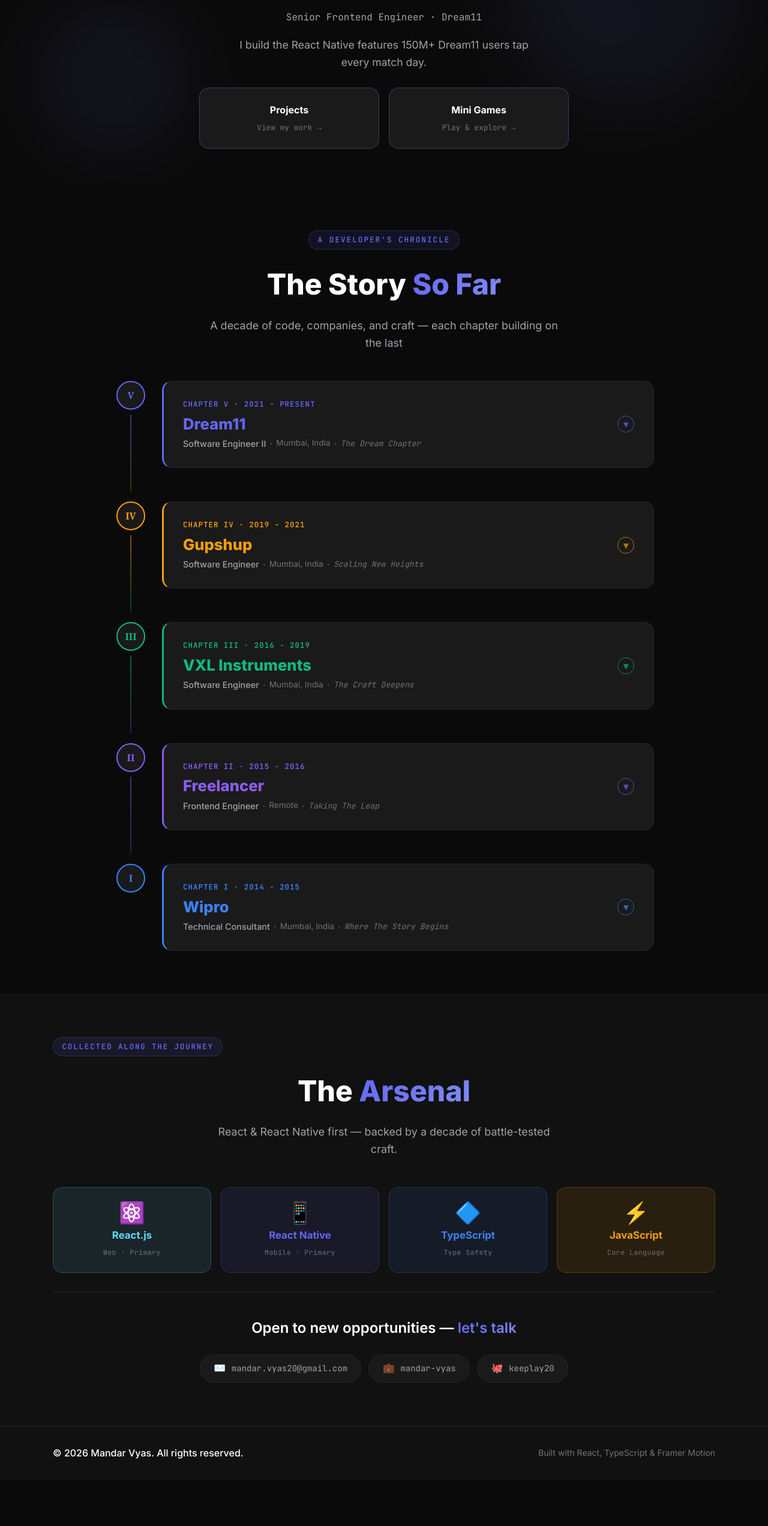
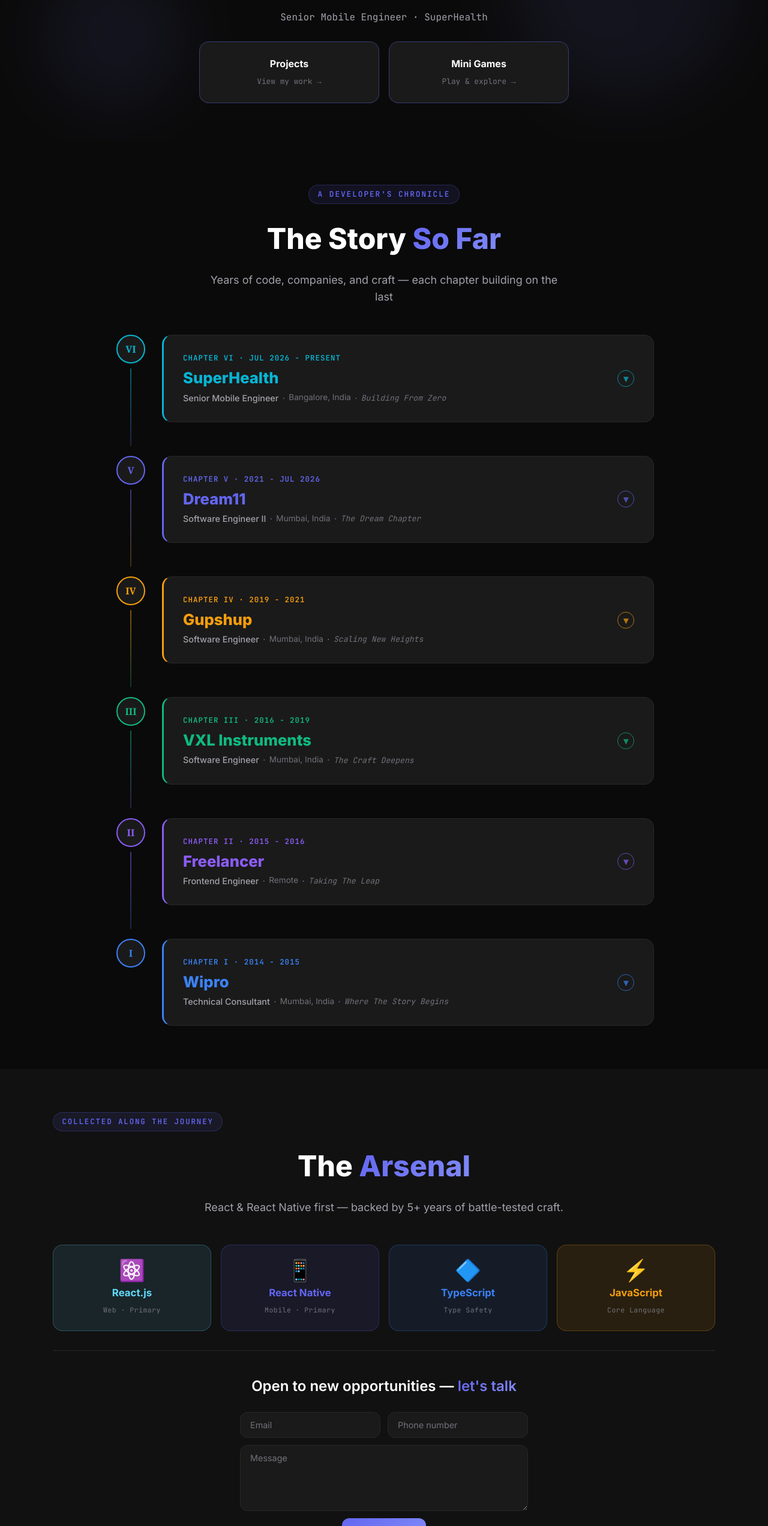
Before and after one commit to keeplay20/portfolio, a React (Create React App) app: page / in a window 1280 px wide. Shown: the part 249-2793 px from the top of the page at 60% size. Before the commit the page ends 2716 px from the top, so only its background shows below. Built offline with nearby package versions, Linux system fonts and the light colour scheme.

Commit message:
fix: portfolio

```diff
--- a/package.json
+++ b/package.json
@@ -23,6 +23,11 @@
   "devDependencies": {
     "gh-pages": "^6.0.0",
     "typescript": "^5.9.3"
+  },
+  "overrides": {
+    "react-scripts": {
+      "typescript": "$typescript"
+    }
   },
   "scripts": {
     "start": "react-scripts start",
--- a/public/index.html
+++ b/public/index.html
@@ -23,7 +23,7 @@
       href="https://fonts.googleapis.com/css2?family=Inter:wght@300;400;500;600;700;800;900&family=JetBrains+Mono:wght@300;400;500;600;700;800&display=swap"
       rel="stylesheet"
     />
-    <title>Mandar Vyas - Senior Frontend Engineer</title>
+    <title>Mandar Vyas - Senior Mobile Engineer</title>
 
     <!-- Open Graph -->
     <meta property="og:title" content="Mandar Vyas | React Native Developer Portfolio" />
--- /dev/null
+++ b/src/components/ContactForm/ContactForm.css
@@ -0,0 +1,79 @@
+.contact-form {
+  position: relative;
+  display: grid;
+  gap: 0.75rem;
+  max-width: 480px;
+  margin: 0 auto 2rem;
+  text-align: left;
+}
+
+.contact-form__input {
+  width: 100%;
+  padding: 0.75rem 1rem;
+  font-family: inherit;
+  font-size: 0.9rem;
+  color: var(--text-primary);
+  background: var(--card-bg);
+  border: 1px solid var(--border-color);
+  border-radius: var(--radius-lg);
+  transition: border-color 0.2s ease, box-shadow 0.2s ease;
+}
+
+.contact-form__input::placeholder {
+  color: var(--text-muted);
+}
+
+.contact-form__input:focus {
+  outline: none;
+  border-color: var(--accent-color);
+  box-shadow: 0 0 0 3px rgba(99, 102, 241, 0.2);
+}
+
+.contact-form__message {
+  resize: vertical;
+  min-height: 110px;
+}
+
+.contact-form__trap {
+  position: absolute;
+  left: -9999px;
+  width: 1px;
+  height: 1px;
+  opacity: 0;
+}
+
+.contact-form__submit {
+  justify-self: center;
+  min-width: 140px;
+}
+
+.contact-form__submit:disabled {
+  opacity: 0.6;
+  cursor: wait;
+}
+
+.contact-form__status {
+  min-height: 1.25rem;
+  font-size: 0.85rem;
+  text-align: center;
+}
+
+.contact-form__status--sent {
+  color: var(--success-color);
+}
+
+.contact-form__status--error {
+  color: var(--error-color);
+}
+
+@media (min-width: 480px) {
+  .contact-form {
+    grid-template-columns: 1fr 1fr;
+  }
+
+  .contact-form__message,
+  .contact-form__submit,
+  .contact-form__status {
+    grid-column: 1 / -1;
+  }
+}
--- /dev/null
+++ b/src/components/ContactForm/ContactForm.tsx
@@ -0,0 +1,92 @@
+import React, { useState } from "react";
+import "./ContactForm.css";
+
+type Status = "idle" | "sending" | "sent" | "error";
+
+const FALLBACK_ERROR = "Something went wrong. Please try again.";
+
+const ContactForm: React.FC = () => {
+  const [status, setStatus] = useState<Status>("idle");
+  const [error, setError] = useState("");
+
+  const handleSubmit = async (e: React.FormEvent<HTMLFormElement>) => {
+    e.preventDefault();
+    const form = e.currentTarget;
+    setStatus("sending");
+    setError("");
+
+    try {
+      const res = await fetch("/api/contact", {
+        method: "POST",
+        headers: { "Content-Type": "application/json" },
+        body: JSON.stringify(Object.fromEntries(new FormData(form))),
+      });
+      const data = await res.json().catch(() => ({}));
+      if (!res.ok) throw new Error(data.error || FALLBACK_ERROR);
+      form.reset();
+      setStatus("sent");
+    } catch (err) {
+      setError(err instanceof Error ? err.message : FALLBACK_ERROR);
+      setStatus("error");
+    }
+  };
+
+  return (
+    <form className="contact-form" onSubmit={handleSubmit}>
+      <input
+        className="contact-form__input"
+        type="email"
+        name="email"
+        placeholder="Email"
+        aria-label="Email"
+        autoComplete="email"
+        maxLength={254}
+        required
+      />
+      <input
+        className="contact-form__input"
+        type="tel"
+        name="phone"
+        placeholder="Phone number"
+        aria-label="Phone number"
+        autoComplete="tel"
+        minLength={7}
+        maxLength={20}
+        required
+      />
+      <textarea
+        className="contact-form__input contact-form__message"
+        name="message"
+        placeholder="Message"
+        aria-label="Message"
+        rows={4}
+        maxLength={5000}
+        required
+      />
+      <input
+        className="contact-form__trap"
+        type="text"
+        name="website"
+        tabIndex={-1}
+        autoComplete="off"
+        aria-hidden="true"
+      />
+      <button
+        type="submit"
+        className="btn btn-primary contact-form__submit"
+        disabled={status === "sending"}
+      >
+        {status === "sending" ? "Sending…" : "Send"}
+      </button>
+      <p
+        className={`contact-form__status contact-form__status--${status}`}
+        aria-live="polite"
+      >
+        {status === "sent" && "Thanks! I'll get back to you soon."}
+        {status === "error" && error}
+      </p>
+    </form>
+  );
+};
+
+export default ContactForm;
--- a/src/components/Hero/Hero.tsx
+++ b/src/components/Hero/Hero.tsx
@@ -38,7 +38,7 @@ const Hero: React.FC<HeroProps> = ({ onProjectsClick, onGamesClick }) => {
           {/* Badge */}
           <motion.div className="hero__badge" variants={itemVariants}>
             <span className="hero__badge-dot" />
-            10 years · React &amp; React Native
+            5 years · React &amp; React Native
           </motion.div>
 
           {/* Headline */}
@@ -48,12 +48,7 @@ const Hero: React.FC<HeroProps> = ({ onProjectsClick, onGamesClick }) => {
 
           {/* Role */}
           <motion.p className="hero__role" variants={itemVariants}>
-            {personalInfo.title} · Dream11
-          </motion.p>
-
-          {/* Description */}
-          <motion.p className="hero__description" variants={itemVariants}>
-            I build the React Native features 150M+ Dream11 users tap every match day.
+            {personalInfo.title} · SuperHealth
           </motion.p>
 
           {/* Action Cards */}
--- a/src/components/Skills/Skills.tsx
+++ b/src/components/Skills/Skills.tsx
@@ -1,6 +1,7 @@
 import React from "react";
 import { motion } from "framer-motion";
 import { contact } from "../../data/portfolio";
+import ContactForm from "../ContactForm/ContactForm";
 import "./Skills.css";
 
 const primarySkills = [
@@ -40,7 +41,7 @@ const Skills: React.FC = () => {
             The <span className="text-gradient">Arsenal</span>
           </h2>
           <p className="section-subtitle">
-            React &amp; React Native first — backed by a decade of battle-tested craft.
+            React &amp; React Native first — backed by 5+ years of battle-tested craft.
           </p>
         </motion.div>
 
@@ -79,6 +80,7 @@ const Skills: React.FC = () => {
           <p className="skills__contact-headline">
             Open to new opportunities — <span className="text-gradient">let's talk</span>
           </p>
+          <ContactForm />
           <div className="skills__contact-links">
             {contactLinks.map((link) => (
               <motion.a
--- a/src/components/StoryJourney/StoryJourney.tsx
+++ b/src/components/StoryJourney/StoryJourney.tsx
@@ -69,9 +69,21 @@ const CHAPTER_META: Record<
     color: "#6366f1",
     icon: "🏆",
     narrative:
-      "Dream11 is where everything came together. As SDE-2, I ship features in a React Native app used by 150M+ users across India. My Balance, Transactions, Verification flows — features that millions of cricket fans interact with every match day. I architect E2E testing frameworks with Detox, build internal admin panels in React, and help drive engineering quality at scale.",
+      "Dream11 is where everything came together. As SDE-2, I shipped features in a React Native app used by 150M+ users across India. My Balance, Transactions, Verification flows — features that millions of cricket fans interacted with every match day. I architected E2E testing frameworks with Detox, built internal admin panels in React, and helped drive engineering quality at scale.",
     gained:
       "React Native mastery, E2E testing architecture, and the privilege of building for India's largest fantasy sports platform. This is where craft meets real impact.",
+    transition:
+      "I had shipped at massive scale. The next challenge: building a mobile app from the very first commit.",
+  },
+  superhealth: {
+    roman: "VI",
+    title: "Building From Zero",
+    color: "#06b6d4",
+    icon: "🩺",
+    narrative:
+      "At SuperHealth, I'm building the React Native app from a blank repository. I own the architecture, engineering foundations, and development standards for Android and iOS — a TypeScript codebase on Expo with Zustand and TanStack Query, a design-token-driven component system built with Product and Design, and Firebase-powered feature flags for safe, controlled rollouts.",
+    gained:
+      "Every decision here sets the foundation the app will grow on. This chapter is about turning years of shipping experience into architecture, patterns, and standards that a whole team builds on.",
   },
 };
 
@@ -117,7 +129,7 @@ const StoryJourney: React.FC = () => {
             The Story <span className="text-gradient">So Far</span>
           </h2>
           <p className="section-subtitle">
-            A decade of code, companies, and craft — each chapter building on
+            Years of code, companies, and craft — each chapter building on
             the last
           </p>
         </motion.div>
--- a/src/data/portfolio.ts
+++ b/src/data/portfolio.ts
@@ -9,10 +9,10 @@ import {
 
 export const personalInfo: PersonalInfo = {
   name: "Mandar Vyas",
-  title: "Senior Frontend Engineer",
+  title: "Senior Mobile Engineer",
   summary:
-    "10+ years building React & React Native apps for millions. Currently at Dream11.",
-  yearsOfExperience: 10,
+    "5+ years building React & React Native apps for millions. Currently at SuperHealth.",
+  yearsOfExperience: 5,
   location: "India",
   email: "mandar.vyas20@gmail.com",
   linkedin: "https://www.linkedin.com/in/mandar-vyas/",
@@ -22,10 +22,41 @@ export const personalInfo: PersonalInfo = {
 
 export const experiences: Experience[] = [
   {
+    id: "superhealth",
+    company: "SuperHealth",
+    position: "Senior Mobile Engineer",
+    duration: "Jul 2026 - Present",
+    location: "Bangalore, India",
+    description: [
+      "Building the React Native mobile application from scratch, owning application architecture, engineering foundations, and development standards for Android and iOS.",
+      "Establishing a scalable TypeScript architecture using Expo, Expo Router, Zustand, and TanStack Query with modular feature boundaries and a shared data layer.",
+      "Building reusable UI foundations using design tokens, shared components, and a consistent design system in collaboration with Product and Design.",
+      "Integrating Firebase for feature flags and remote configuration to support controlled feature rollouts and experimentation.",
+      "Setting up core mobile capabilities including authentication, REST API integration, analytics, crash reporting, deep linking, push notifications, and WebView-based hybrid experiences.",
+      "Defining engineering patterns for caching, error handling, session management, performance, maintainability, and production reliability.",
+    ],
+    technologies: [
+      "React Native",
+      "React",
+      "JavaScript",
+      "TypeScript",
+      "GitHub Actions",
+      "Node.js",
+      "Expo",
+      "Expo Router",
+      "Zustand",
+      "TanStack Query",
+      "Design Tokens",
+      "Shared Components",
+      "Firebase",
+      "Feature Flags",
+    ],
+  },
+  {
     id: "dream11",
     company: "Dream11",
     position: "Software Engineer II",
-    duration: "2021 - Present",
+    duration: "2021 - Jul 2026",
     location: "Mumbai, India",
     description: [
       "Built and shipped features in the Dream11 React Native app including My Balance, My Transactions, and Verification flows",
@@ -231,14 +262,14 @@ export const certifications = [
 
 export const contact: Contact = {
   email: "mandar.vyas20@gmail.com",
-  location: "Mumbai, India",
+  location: "Bangalore, India",
   linkedin: "https://www.linkedin.com/in/mandar-vyas/",
   github: "https://github.com/keeplay20",
 };
 
 export const aboutText = [
-  "I'm a Senior Full Stack Developer currently working at Dream11, where I build and ship features for millions of users. With over 10 years of experience in software development, I specialize in React Native, React.js, and modern web technologies.",
-  "My journey started as a Technical Consultant at Wipro, and I've since worked across various domains including messaging platforms at Gupshup, Linux-based systems at VXL Instruments, and now fantasy sports at Dream11. I'm passionate about automation, testing, and building scalable applications.",
+  "I'm a Senior Full Stack Developer currently building the React Native app at SuperHealth from the ground up, after shipping features for millions of users at Dream11. With over 5 years of experience in software development, I specialize in React Native, React.js, and modern web technologies.",
+  "My journey started as a Technical Consultant at Wipro, and I've since worked across various domains including messaging platforms at Gupshup, Linux-based systems at VXL Instruments, fantasy sports at Dream11, and now healthcare at SuperHealth. I'm passionate about automation, testing, and building scalable applications.",
   "I love creating efficient, maintainable code and have a strong background in both frontend and backend development. I'm also experienced in setting up CI/CD pipelines, automated testing frameworks, and performance monitoring systems.",
 ];
 
@@ -456,7 +487,7 @@ export const projects: Project[] = [
 ];
 
 export const heroStats = [
-  { label: "Years of Experience", value: "10+" },
+  { label: "Years of Experience", value: "5+" },
   { label: "Projects Completed", value: "50+" },
   { label: "Companies Worked", value: "5+" },
   { label: "Technologies Mastered", value: "25+" },
--- /dev/null
+++ b/src/setupProxy.js
@@ -0,0 +1,6 @@
+const contactHandler = require("../api/contact");
+
+// Only used by `npm start`; on Vercel, api/contact.js is deployed as a serverless function.
+module.exports = function setupProxy(app) {
+  app.post("/api/contact", contactHandler);
+};
```
Also changed, not shown: api/contact.js (added, +82 -0 lines), src/components/About/About.tsx (+7 -2 lines), public/manifest.json, 1 other file (tests, documents, lock files or other folders).
